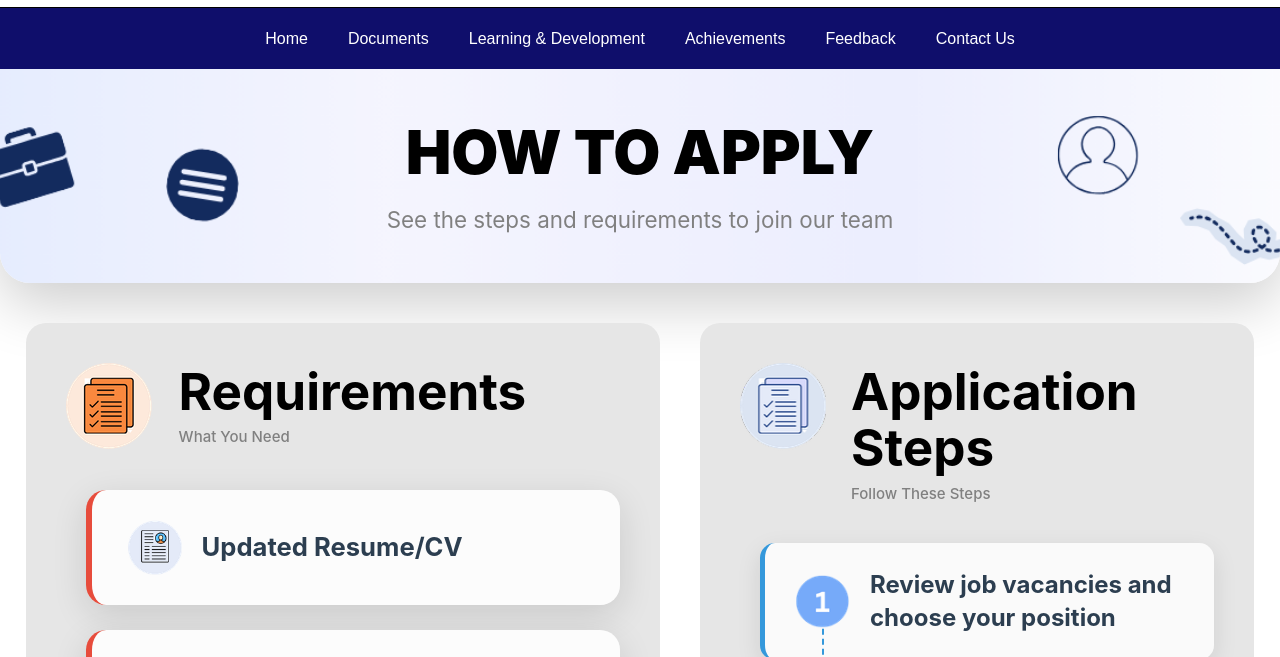
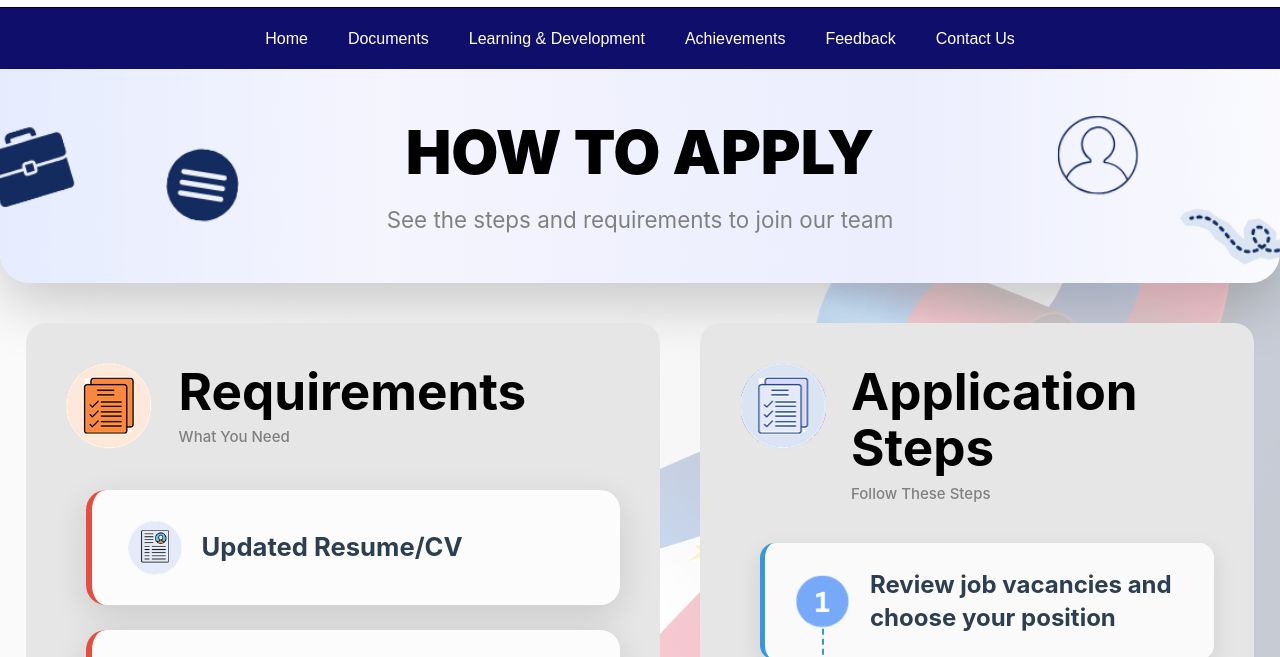
Before and after one commit to KrammyTor/GPPB-HR-Dept-, a plain HTML site: page hr-portal/apply.html in a window 1280 px wide. Shown: the part 78-735 px from the top of the page. Drawn offline with Linux system fonts and the light colour scheme.

Commit message:
Final na to promise

```diff
--- a/hr-portal/css/apply.css
+++ b/hr-portal/css/apply.css
@@ -1,13 +1,19 @@
 body > *:not(#site-header):not(#site-footer),
 body > *:not(#site-header):not(#site-footer) * {
     font-family: 'Inter', -apple-system, BlinkMacSystemFont, sans-serif;
+}
+
+body {
+    background:
+        linear-gradient(rgba(255,255,255,0.78), rgba(255,255,255,0.78)),
+        url('../assets/phflag.png') center/cover no-repeat fixed;
 }
 
 /* Title header */
 .apply-header {
     text-align: center;
     padding: 50px 50px;
-    background: url('/assets/HTPbg.png') center/cover no-repeat;
+    background: url('../assets/HTPbg.png') center/cover no-repeat;
     position: relative;
     box-shadow: 0 20px 60px rgba(0,0,0,0.2);
     border-bottom-left-radius: 30px;
--- a/hr-portal/css/rewards.css
+++ b/hr-portal/css/rewards.css
@@ -200,6 +200,7 @@ body {
         linear-gradient(135deg, rgba(15,14,107,0.85), rgba(41,128,185,0.62), rgba(234,242,255,0.25)),
         url('../assets/bg.jpg') center/cover no-repeat;
 }
+/* */
 
 .slide-overlay {
     background:
```
